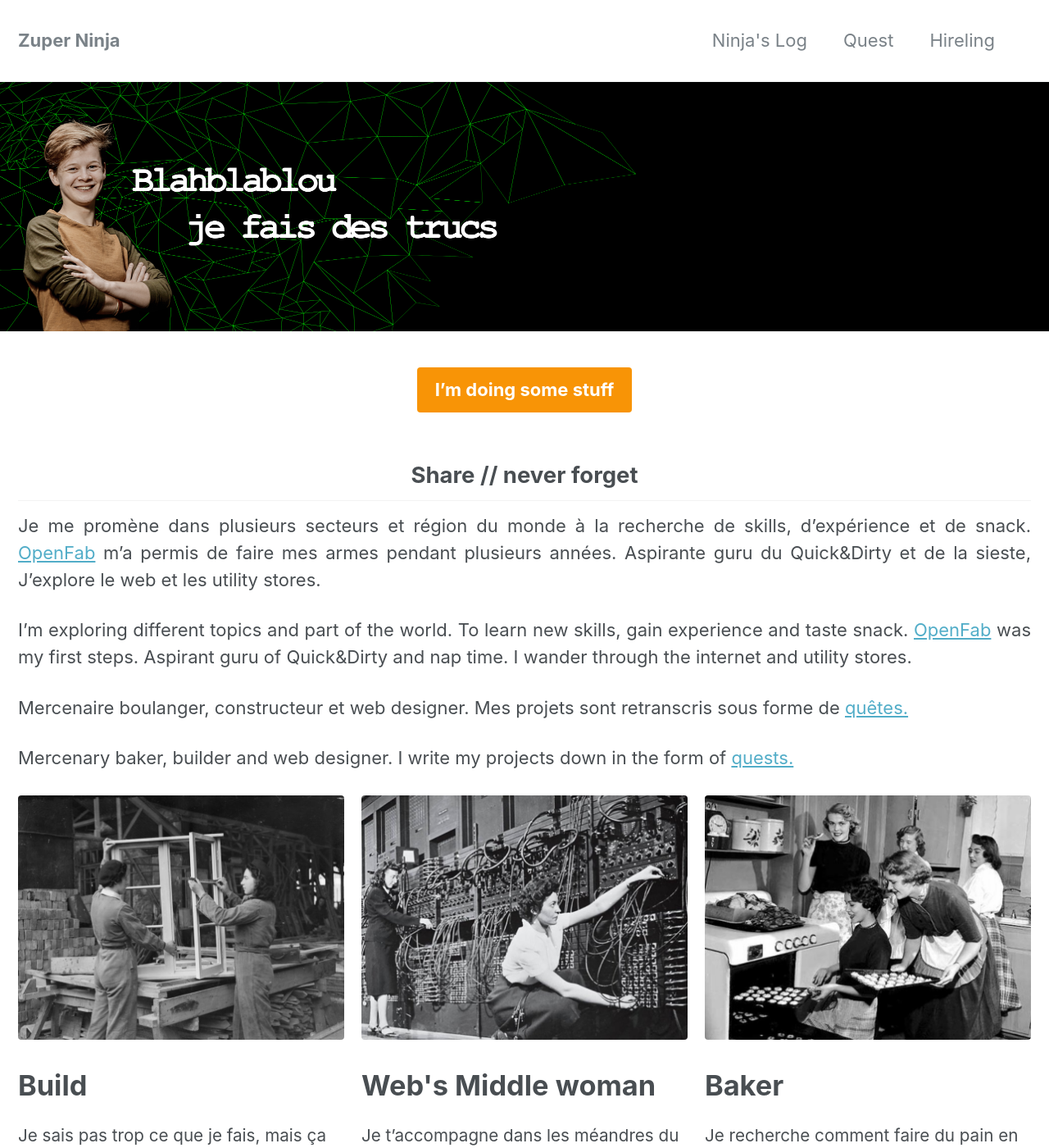
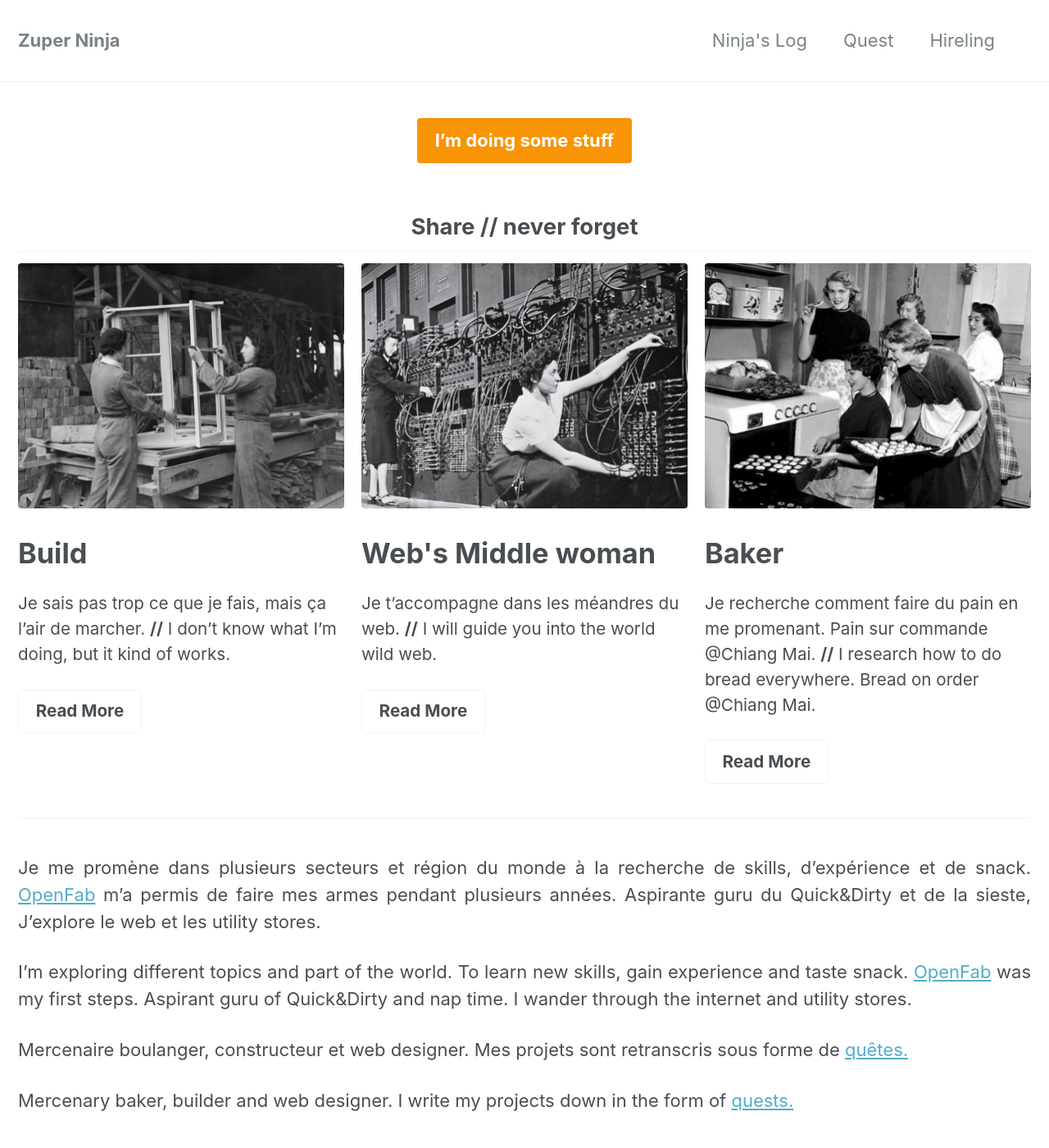
Before and after one commit to zuperninja/zuperninja.github.io, a Jekyll site: the page built from index.md, in a window 1280 px wide and 1400 px high. Shown: the whole window at 82% size. Built offline with Jekyll 4.4.1, drawn with Linux system fonts in a browser that asks for light colours.

Commit message:
Update index.md

```diff
--- a/index.md
+++ b/index.md
@@ -2,10 +2,6 @@
 layout: splash
 excerpt : "A website to show the thing I try to do, GitHub magic !"
 author_profile: false
-header:
-  image: /assets/images/banniere_zuperninja1.png
-  teaser: /assets/images/banniere_zuperninja1.png
-
 feature_row:
   - image_path: /assets/images/landing_build.png
     alt: "Women Carpenters, England 1941, © IWM (D 2701)"
@@ -39,6 +35,8 @@ feature_row:
 ## Share // never forget
 {: .text-center}
 
+{% include feature_row %}
+
 
 Je me promène dans plusieurs secteurs et région du monde à la recherche de skills, d'expérience et de snack.
 [OpenFab](http://openfab.be) m'a permis de faire mes armes pendant plusieurs années. Aspirante guru du Quick&Dirty et de la sieste, J'explore le web et les utility stores.
@@ -53,5 +51,3 @@ Mercenaire boulanger, constructeur et web designer. Mes projets sont retranscris
 
 Mercenary baker, builder and web designer. I write my projects down in the form of [quests.](blog/portfolio/)
 {: .text-justify}
-
-{% include feature_row %}
```
